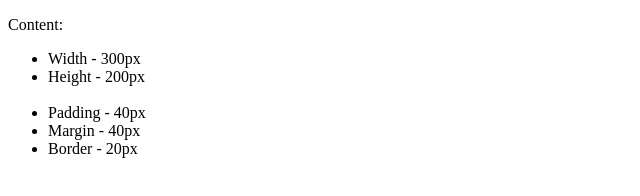
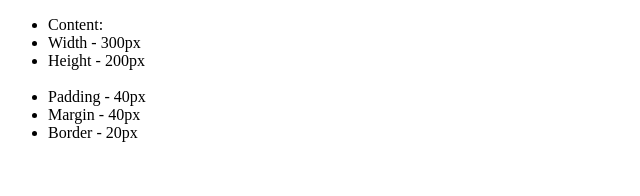
Before and after one commit to JasonRono0301/B1W6-lab, a plain HTML site: page index.html in a window 1280 px wide. Shown: the whole page, without its empty margins (0-640 px from the left). Drawn offline with Linux system fonts and the light colour scheme.

Commit message:
De text content in de list als item gezet.

```diff
--- a/index.html
+++ b/index.html
@@ -7,9 +7,10 @@
     <title>Lab</title>
 </head>
 <body>
-    <div class="labContainer">
-    <p>Content:</p>
-    <ul>
+    <div class="labContainer"><!--Div waar alle conten inzitten.-->
+
+    <ul><!--List met erin de  items die in de lijst horen.-->
+        <li>Content:</li>
         <li>Width - 300px</li>
         <li>Height - 200px</li>
         <br>
@@ -17,10 +18,6 @@
         <li>Margin - 40px</li>
         <li>Border - 20px</li>
     </ul>
-
-
-
-
     </div>
 </body>
 </html>
```
